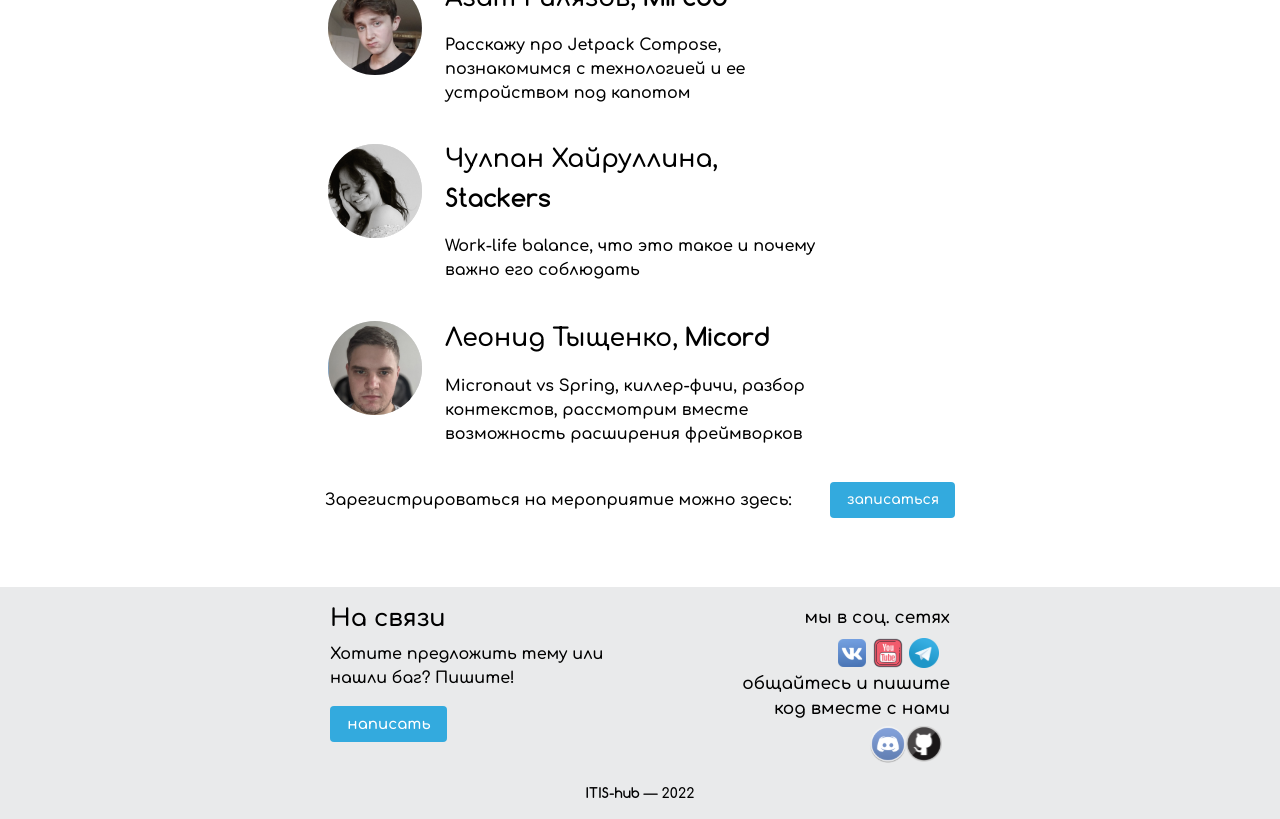
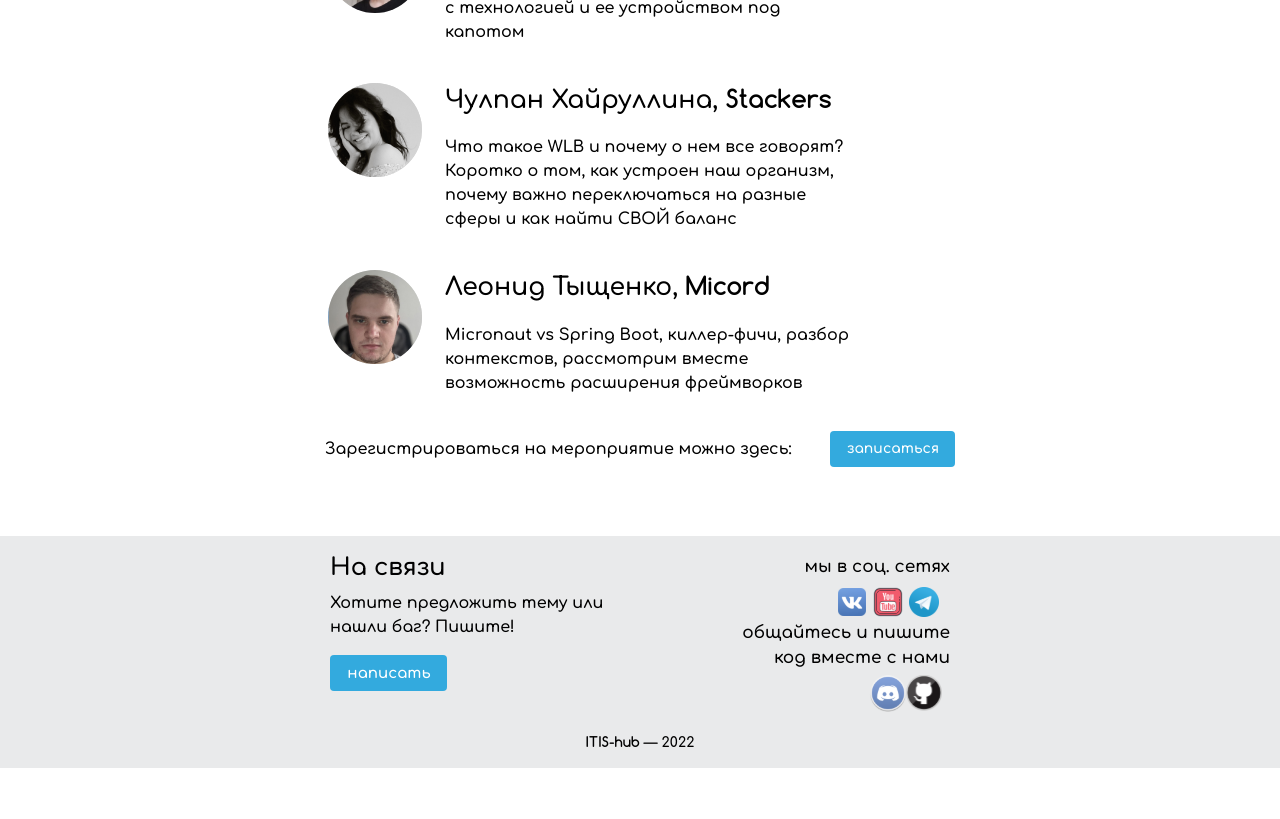
Before and after one commit to ITISHub/itishub-frontend, a Nuxt app: page /community in a window 1280 px wide. Shown: the part 1380-2199 px from the top of the page. After the commit the page ends 2148 px from the top, so only its background shows below. Built offline with nearby package versions, Linux system fonts and the light colour scheme.

Commit message:
description updates

```diff
--- a/components/meetup/Meetup.vue
+++ b/components/meetup/Meetup.vue
@@ -117,7 +117,7 @@
 }
 
 .speaker-description {
-  width: 60%;
+  width: 65%;
 }
 
 .speaker-company {
--- a/pages/community/index.vue
+++ b/pages/community/index.vue
@@ -83,14 +83,14 @@
               avatar: require("~/assets/card-images/speakers/chulpan.png"),
               company: "Stackers",
               description:
-                "Work-life balance, что это такое и почему важно его соблюдать",
+                "Что такое WLB и почему о нем все говорят? Коротко о том, как устроен наш организм, почему важно переключаться на разные сферы и как найти СВОЙ баланс",
             },
             {
               name: "Леонид Тыщенко",
               avatar: require("~/assets/card-images/speakers/lenya.png"),
               company: "Micord",
               description:
-                "Micronaut vs Spring, киллер-фичи, разбор контекстов, рассмотрим вместе возможность расширения фреймворков",
+                "Micronaut vs Spring Boot, киллер-фичи, разбор контекстов, рассмотрим вместе возможность расширения фреймворков",
             },
           ],
           link: "https://forms.gle/3eAEkEJZtaMGQ1xZ8",
```
